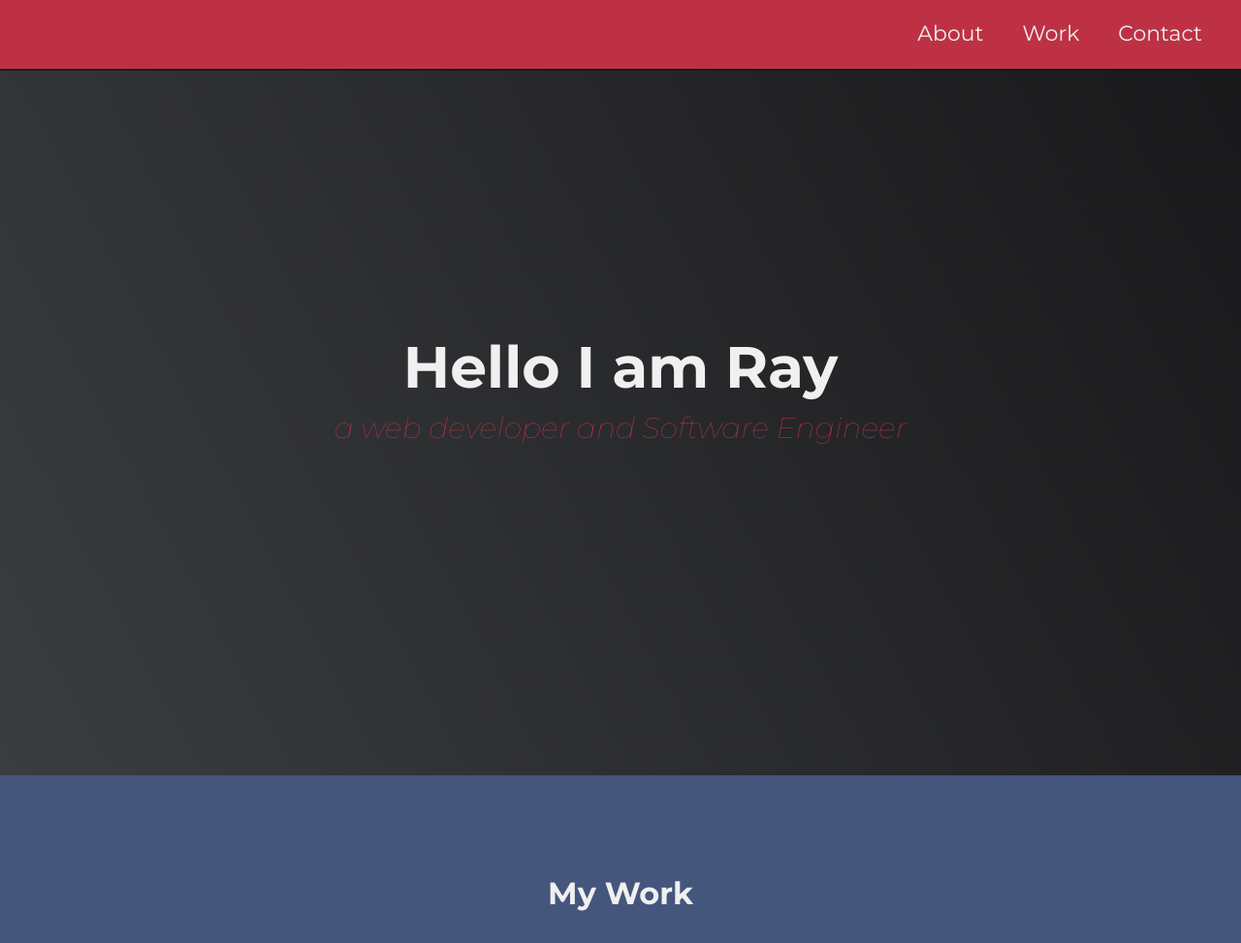
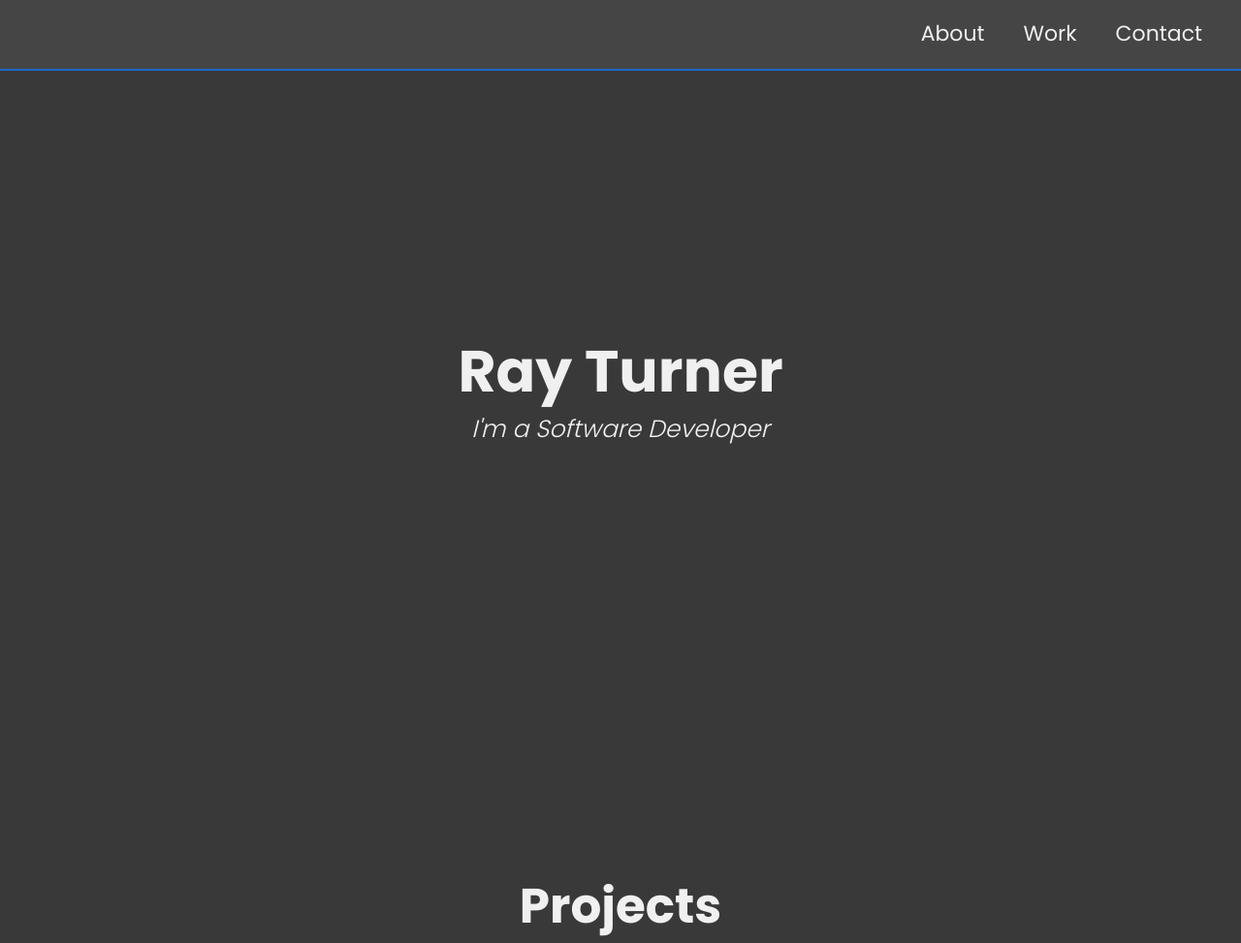
Before and after one commit to rayct/fcc-personal-portfolio-webpage, a plain HTML site: page index.html in a window 1280 px wide. Shown: the top 973 px of the page at 97% size. Drawn offline with Linux system fonts and the light colour scheme.

Commit message:
Major Style Change

```diff
--- a/index.html
+++ b/index.html
@@ -12,9 +12,6 @@
 <link rel="stylesheet" href="https://use.fontawesome.com/releases/v5.8.2/css/all.css"
     integrity="sha384-oS3vJWv+0UjzBfQzYUhtDYW+Pj2yciDJxpsK1OYPAYjqT085Qq/1cq5FLXAZQ7Ay" crossorigin="anonymous" />
 <link rel="preconnect" href="https://fonts.gstatic.com">
-<link
-    href="https://fonts.googleapis.com/css2?family=Montserrat:ital,wght@0,200;0,300;0,400;0,500;0,600;0,700;1,100;1,300;1,500&display=swap"
-    rel="stylesheet">
 
 <body>
 
@@ -23,7 +20,7 @@
 </html>
 
 <!-- Codepen  -->
-<script src="https://cdn.freecodecamp.org/testable-projects-fcc/v1/bundle.js"></script>
+<!-- <script src="https://cdn.freecodecamp.org/testable-projects-fcc/v1/bundle.js"></script> -->
 
 <!-- START NAV -->
 <nav id="navbar" class="nav">
@@ -41,17 +38,16 @@
 <!-- START WELCOME SECTION -->
 <section id="welcome-section" class="welcome-section">
 
-    <h1>Hello I am Ray</h1>
-    <p>a web developer and Software Engineer</p>
+    <h1>Ray Turner</h1>
+    <p>I'm a Software Developer</p>
 
 </section>
 <!-- END WELCOME SECTION -->
 
 
 <!-- START PROJECTS SECTION -->
-
 <section id="projects" class="projects-section">
-    <h2 class="projects-section-header">My Work</h2>
+    <h2 class="projects-section-header">Projects</h2>
 
     <div class="projects-grid">
         <a href="https://ellatronix.com/fcc/tribute-page/" target="_blank" class="project project-tile">
@@ -113,11 +109,7 @@
             </p>
         </a>
     </div>
-
-    <a href="https://codepen.io/rayct" class="btn btn-show-all" target="_blank">Show all<i
-            class="fas fa-chevron-right"></i></a>
 </section>
-
 <!-- END PROJECTS SECTION -->
 
 <!-- START CONTACT SECTION -->
@@ -128,11 +120,11 @@
         <p>How do you take your coffee?</p>
     </div>
     <div class="contact-links">
-        <a href="#" target="_blank" class="btn contact-details"><i class="fab fa-facebook-square"></i> Facebook</a>
+        <!-- <a href="#" target="_blank" class="btn contact-details"><i class="fab fa-facebook-square"></i> Facebook</a> -->
         <a id="profile-link" href="https://github.com/rayct" target="_blank" class="btn contact-details"><i
             class="fab fa-github"></i> GitHub</a>
             <a href="#" target="_blank" class="btn contact-details"><i class="fab fa-twitter"></i> Twitter</a>
-        <a href="mailto:ray@ellatronix.com" class="btn contact-details"><i class="fas fa-at"></i> Send a mail</a>
+            <a href="mailto:info@rayturner.dev" class="btn contact-details"><i class="fas fa-at"></i> Send a mail</a>
             <a href="tel:#" class="btn contact-details"><i class="fas fa-mobile-alt"></i> Call me</a>
         </div>
     </section>
@@ -143,13 +135,14 @@
 
     <footer>
         <p>
-        **This portfolio is in Beta mode. The projects are for educational purposes only and the contact details given
-        are real.
-    </p>
-    <p>
             &copy; Created by:
-        <a href="https://www.ellatronix.com/" target="_blank">Ellatronix Ltd </a>
+            <a href="https://www.rayturner.dev/" target="_blank">rayturner.dev </a>
         </p>
     </footer>
 
     <!-- END FOOTER SECTION -->
+
+
+
+    <!-- <a href="https://codepen.io/rayct" class="btn btn-show-all" target="_blank">Show all<i
+            class="fas fa-chevron-right"></i></a> -->
--- a/ppw-stylesheet.css
+++ b/ppw-stylesheet.css
@@ -1,4 +1,4 @@
-/* @import url('https://fonts.googleapis.com/css2?family=Montserrat:ital,wght@0,200;0,300;0,400;0,500;0,600;0,700;1,100;1,300;1,500&display=swap'); */
+@import url('https://fonts.googleapis.com/css2?family=Poppins:wght@100;200;300;400;500;600;700;800;900&display=swap');
 
 
 /* Custom properties/variables  */
@@ -7,6 +7,7 @@
   --main-red: #be3144;
   --main-blue: #45567d;
   --main-gray: #303841;
+  --main-black: #000000;
 }
 
 /* Base reset */
@@ -72,8 +73,9 @@ html {
 /* Base styles */
 
 body {
-  font-family: 'Montserrat', sans-serif;
-  font-size: 1.8rem; /*18px */
+  font-family: 'Poppins', sans-serif;
+  font-size: 1.8rem;
+  /*18px */
   font-weight: 400;
   line-height: 1.4;
   color: var(--main-white);
@@ -81,7 +83,7 @@ body {
 
 h1,
 h2 {
-  font-family: 'Montserrat', sans-serif;
+  font-family: 'Poppins', sans-serif;
   font-weight: 700;
   text-align: center;
 }
@@ -91,7 +93,7 @@ h1 {
 }
 
 h2 {
-  font-size: 3.2rem;
+  font-size: 5rem;
   /* font-weight: 300 !important; */
 }
 
@@ -118,8 +120,8 @@ img {
   top: 0;
   left: 0;
   width: 100%;
-  background: var(--main-red);
-  box-shadow: 0 2px 0 rgba(0, 0, 0, 0.4);
+  background: rgb(69, 69, 69);
+  box-shadow: 0 2px 0 rgba(16, 124, 255, 0.735);
   z-index: 10;
 }
 
@@ -157,15 +159,16 @@ img {
   align-items: center;
   width: 100%;
   height: 100vh;
-  background-color: #000;
-  background-image: linear-gradient(62deg, #3a3d40 0%, #181719 100%);
+  background-color: rgb(57, 57, 57);
+  /* background-image: linear-gradient(62deg, #3a3d40 0%, #181719 100%); */
 }
 
-.welcome-section > p {
-  font-size: 3rem;
-  font-weight: 200;
+.welcome-section>p {
+  text-align: left;
+  font-size: 2.5rem;
+  font-weight: 300;
   font-style: italic;
-  color: var(--main-red);
+  color: var(--main-white);
 }
 
 /* Projects section */
@@ -173,7 +176,7 @@ img {
 .projects-section {
   text-align: center;
   padding: 10rem 2rem;
-  background: var(--main-blue);
+  background: rgb(57, 57, 57);
 }
 
 .projects-section-header {
@@ -210,13 +213,13 @@ img {
 }
 
 .project {
-  background: var(--main-gray);
+  background: var(--main-black);
   box-shadow: 1px 1px 2px rgba(0, 0, 0, 0.5);
   border-radius: 2px;
 }
 
 .code {
-  color: var(--main-gray);
+  color: rgba(16, 124, 255, 0.735);
   transition: color 0.3s ease-out;
 }
 
@@ -241,25 +244,25 @@ img {
   border-radius: 2px;
 }
 
-.btn-show-all {
+/* .btn-show-all {
   font-size: 2rem;
   background: var(--main-gray);
   transition: background 0.3s ease-out;
-}
+} */
 
-.btn-show-all:hover {
+/* .btn-show-all:hover {
   background: var(--main-red);
 }
 
-.btn-show-all:hover > i {
+.btn-show-all:hover>i {
   transform: translateX(2px);
 }
 
-.btn-show-all > i {
+.btn-show-all>i {
   margin-left: 10px;
   transform: translateX(0);
   transition: transform 0.3s ease-out;
-}
+} */
 
 /* Contact section */
 
@@ -275,17 +278,17 @@ img {
   background: var(--main-gray);
 }
 
-.contact-section-header > h2 {
+.contact-section-header>h2 {
   font-size: 6rem;
 }
 
 @media (max-width: 28.75em) {
-  .contact-section-header > h2 {
+  .contact-section-header>h2 {
     font-size: 4rem;
   }
 }
 
-.contact-section-header > p {
+.contact-section-header>p {
   font-style: italic;
 }
 
@@ -319,7 +322,7 @@ footer {
   border-top: 4px solid var(--main-red);
 }
 
-footer > p {
+footer>p {
   margin: 2rem;
 }
 
```
Also changed, not shown: fcc.index.html (+2 -2 lines). Lines whose indentation alone changed are shown as unchanged.
